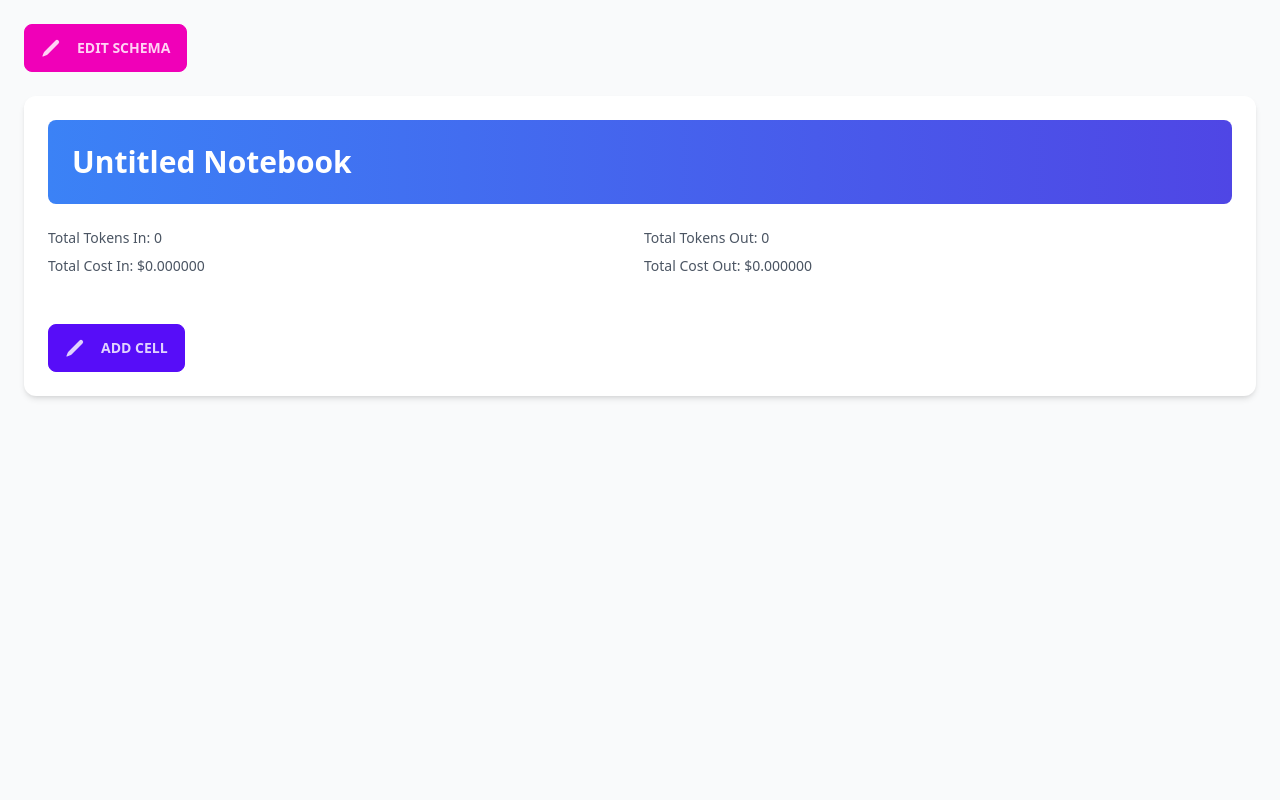
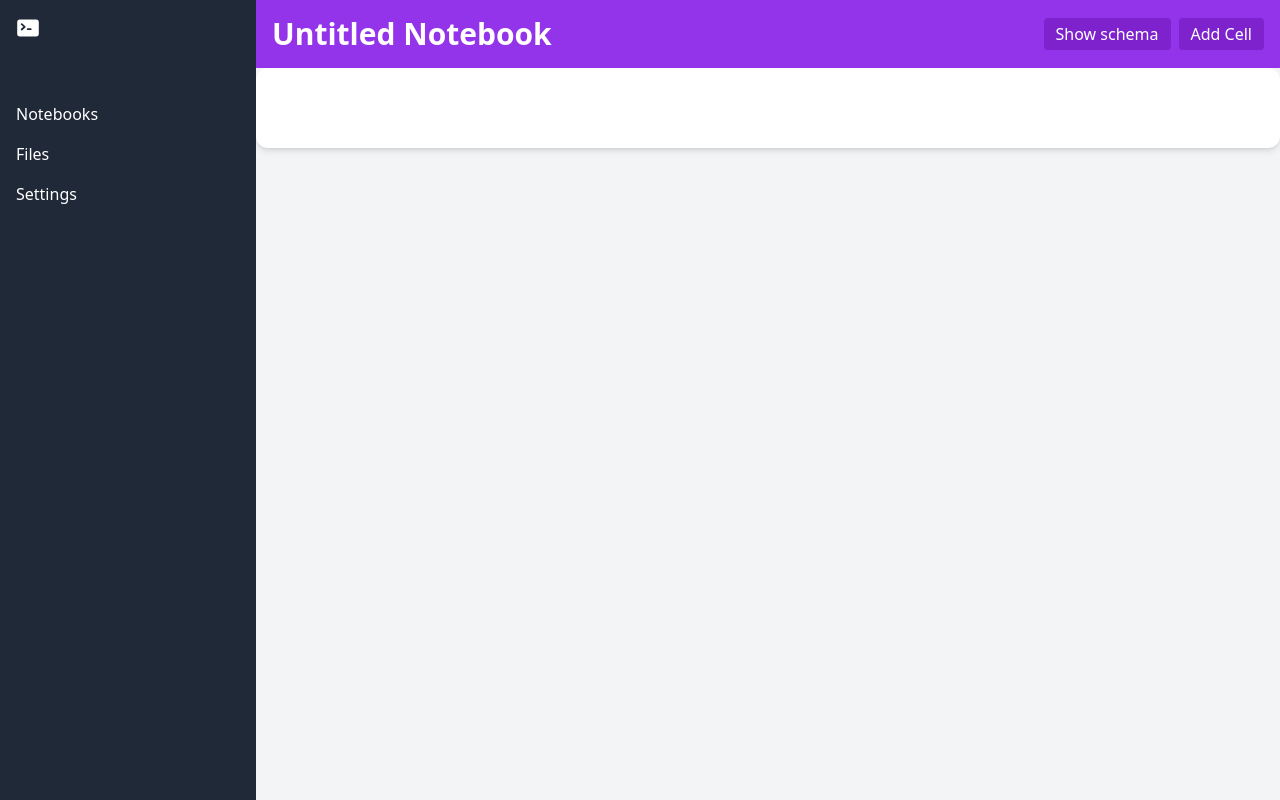
Before and after one commit to dested/jstome, a React (Vite) app: page / in a window 1280 px wide. Built offline with nearby package versions, Linux system fonts and the light colour scheme.

Commit message:
redesign

```diff
--- a/src/pages/Home/home.tsx
+++ b/src/pages/Home/home.tsx
@@ -13,7 +13,6 @@ import {
   CellInput,
   CellOutput,
   CellTypes,
-  example2,
   getImagePath,
   Notebook,
   NotebookCell,
@@ -22,7 +21,20 @@ import {
   unreachable,
 } from '@/kernel.tsx';
 import Editor from '@monaco-editor/react';
-import {PencilIcon, PlayIcon} from '@heroicons/react/20/solid';
+import {
+  ArrowDownTrayIcon,
+  ArrowUpIcon,
+  ChevronUpIcon,
+  CodeBracketIcon,
+  CommandLineIcon,
+  DocumentTextIcon,
+  EyeIcon,
+  EyeSlashIcon,
+  PencilIcon,
+  PlayIcon,
+  TrashIcon,
+  XCircleIcon,
+} from '@heroicons/react/20/solid';
 import clsx from 'clsx';
 import {DebounceUtils} from '@/utils/debounceUtils.ts';
 hljs.registerLanguage('javascript', javascript);
@@ -30,6 +42,7 @@ hljs.registerLanguage('javascript', javascript);
 export const Home = () => {
   const [notebook, setNotebook] = useState<Notebook | undefined>();
   const [editSchema, setEditSchema] = useState(false);
+  const [sidebarOpen, setSidebarOpen] = useState(true);
 
   useEffect(() => {
     ldb.get('notebook', (nb: string) => {
@@ -65,45 +78,32 @@ export const Home = () => {
   }, [notebook]);
 
   return (
-    <div className="container mx-auto p-6 bg-gray-50 min-h-screen">
-      <div className="flex space-x-4 mb-6">
-        {/*<button
-          className="btn btn-primary"
-          onClick={async () => {
-            if (notebook) await runKernel(notebook);
-          }}
-        >
-          <PlayIcon className="w-5 h-5 mr-2" />
-          Run Kernel
-        </button>*/}
-        <button className="btn btn-secondary" onClick={() => setEditSchema(!editSchema)}>
-          <PencilIcon className="w-5 h-5 mr-2" />
-          {editSchema ? 'Close Schema Editor' : 'Edit Schema'}
+    <div className="flex h-screen bg-gray-100">
+      <div className={`bg-gray-800 text-white transition-all duration-300 ${sidebarOpen ? 'w-64' : 'w-16'}`}>
+        <div className="p-4">
+          <button onClick={() => setSidebarOpen(!sidebarOpen)} className="text-white">
+            <CommandLineIcon className="h-6 w-6" />
           </button>
         </div>
+        {sidebarOpen && (
+          <nav className="mt-8">
+            <ul>
+              <li className="px-4 py-2 hover:bg-gray-700 cursor-pointer">Notebooks</li>
+              <li className="px-4 py-2 hover:bg-gray-700 cursor-pointer">Files</li>
+              <li className="px-4 py-2 hover:bg-gray-700 cursor-pointer">Settings</li>
+            </ul>
+          </nav>
+        )}
+      </div>
 
-      {editSchema && (
-        <div className="mb-6">
-          <Editor
-            options={{wordWrap: 'on'}}
-            height="50vh"
-            defaultLanguage="json"
-            defaultValue={JSON.stringify(notebook, null, 2)}
-            onChange={(e) => {
-              DebounceUtils.debounce('editCode', 1000, () => {
-                try {
-                  setNotebook(JSON.parse(e!));
-                } catch (e) {
-                  console.error(e);
-                }
-              });
-            }}
-            className="border border-gray-300 rounded-lg shadow-sm"
-          />
-        </div>
-      )}
+      {/* Main content */}
+      <div className="flex-1 flex flex-col overflow-hidden">
+        {/* Header */}
+
+        {/* Notebook area */}
 
         {notebook && <NotebookViewer notebook={notebook} saveNotebook={setNotebook} />}
+      </div>
     </div>
   );
 };
@@ -150,19 +150,64 @@ const NotebookViewer = ({notebook, saveNotebook}: {notebook: Notebook; saveNoteb
     };
     setIsLoaded(true);
   }, [notebook]);
+  const [editSchema, setEditSchema] = useState(false);
+  return (
+    <div className="flex-1 overflow-auto">
+      <header className="bg-purple-600 text-white p-4 flex justify-between items-center">
+        <h1 className="text-3xl font-bold">{notebook?.metadata.title ?? '[Untitled Notebook]'}</h1>
+        <div className="flex space-x-2">
+          <button
+            onClick={() => {
+              setEditSchema(!editSchema);
+            }}
+            className="bg-purple-700 hover:bg-purple-800 text-white px-3 py-1 rounded flex items-center"
+          >
+            Show schema
+          </button>
+          <button
+            onClick={() => {
+              const name = prompt('Enter the name of the new cell');
+              if (name) {
+                kernelRef.current?.addCell(name);
+              }
+            }}
+            className="bg-purple-700 hover:bg-purple-800 text-white px-3 py-1 rounded flex items-center"
+          >
+            Add Cell
+          </button>
+        </div>
+      </header>
+      <div className="bg-white rounded-xl shadow-md p-6">
+        {editSchema && (
+          <div className="mb-6">
+            <Editor
+              options={{wordWrap: 'on'}}
+              height="50vh"
+              defaultLanguage="json"
+              defaultValue={JSON.stringify(notebook, null, 2)}
+              onChange={(e) => {
+                DebounceUtils.debounce('editCode', 1000, () => {
+                  try {
+                    saveNotebook(JSON.parse(e!));
+                  } catch (e) {
+                    console.error(e);
+                  }
+                });
+              }}
+              className="border border-gray-300 rounded-lg shadow-sm"
+            />
+          </div>
+        )}
 
-  return (
-    <div className="bg-white rounded-xl shadow-md p-6">
         {isLoaded && (
           <NotebookKernelContext.Provider value={kernelRef.current}>
-          <NotebookHeader metadata={notebook.metadata} />
-          <div className="mt-4 text-sm text-gray-600 grid grid-cols-2 gap-2">
+            {/*<div className="mt-4 text-sm text-gray-600 grid grid-cols-2 gap-2">
               <p>Total Tokens In: {outputMeta.tokensIn}</p>
               <p>Total Tokens Out: {outputMeta.tokensOut}</p>
               <p>Total Cost In: ${outputMeta.costIn.toFixed(6)}</p>
               <p>Total Cost Out: ${outputMeta.costOut.toFixed(6)}</p>
-          </div>
-          <div className="space-y-6 mt-6">
+            </div>*/}
+            <div className="flex-1 overflow-auto p-4">
               {notebook.cells.map((cell, index) => (
                 <CellContainer
                   key={index}
@@ -180,33 +225,14 @@ const NotebookViewer = ({notebook, saveNotebook}: {notebook: Notebook; saveNoteb
                 />
               ))}
             </div>
-          <button
-            onClick={async () => {
-              const name = prompt('Enter the name of the new cell');
-              if (name) {
-                kernelRef.current?.addCell(name);
-              }
-            }}
-            className="btn btn-primary mt-6"
-          >
-            <PencilIcon className="w-5 h-5 mr-2" />
-            Add Cell
-          </button>
           </NotebookKernelContext.Provider>
         )}
+      </div>
     </div>
   );
 };
 
 const NotebookKernelContext = React.createContext<NotebookKernel | null>(null);
-
-const NotebookHeader = ({metadata}: {metadata: Notebook['metadata']}) => {
-  return (
-    <div className="bg-gradient-to-r from-blue-500 to-indigo-600 text-white p-6 rounded-lg mb-6">
-      <h1 className="text-3xl font-bold">{metadata.title}</h1>
-    </div>
-  );
-};
 
 const CellContainer = ({
   cell,
@@ -220,59 +246,63 @@ const CellContainer = ({
   const kernel = useContext(NotebookKernelContext);
   const [isExpanded, setIsExpanded] = React.useState(false);
   const [showOutputs, setShowOutputs] = useState(false);
+  const [processing, setProcessing] = useState(false);
   return (
-    <div className="border border-gray-200 rounded-lg shadow-sm overflow-hidden">
-      <div
-        className="flex items-center p-4 bg-gray-50 cursor-pointer hover:bg-gray-100 transition-colors duration-150"
-        onClick={() => setIsExpanded(!isExpanded)}
+    <div className="mb-4 border border-gray-300 rounded-lg overflow-hidden shadow-md">
+      <div className="bg-gray-200 p-2 flex justify-between items-center">
+        <div className="flex items-center space-x-2">
+          <button onClick={() => setIsExpanded(!isExpanded)} className="text-gray-600 hover:text-gray-800">
+            {isExpanded ? <ChevronDownIcon className="h-5 w-5" /> : <ChevronRightIcon className="h-5 w-5" />}
+          </button>
+          <span className="font-bold">{cell.input.id}</span>
+        </div>
+        <div className="flex space-x-2">
+          <button
+            onClick={() => onMove(cell, 'up')}
+            className="bg-blue-500 text-white px-2 py-1 rounded hover:bg-blue-600"
           >
-        {isExpanded ? (
-          <ChevronDownIcon className="w-5 h-5 mr-2 text-gray-500" />
-        ) : (
-          <ChevronRightIcon className="w-5 h-5 mr-2 text-gray-500" />
-        )}
-        <span className="font-semibold text-gray-700">Cell {cell.input.id}</span>
-        <div className={'ml-auto space-x-2'}>
-          <button
-            onClick={() => {
-              onMove(cell, 'up');
-            }}
-            className="btn btn-outline btn-primary  ml-auto bg-green-500 text-white"
-          >
-            Move up
+            <ChevronUpIcon className="h-5 w-5" />
           </button>
           <button
-            onClick={() => {
-              onMove(cell, 'down');
-            }}
-            className="btn btn-outline btn-primary  ml-auto bg-green-500 text-white"
+            onClick={() => onMove(cell, 'down')}
+            className="bg-blue-500 text-white px-2 py-1 rounded hover:bg-blue-600"
           >
-            Move Down
+            <ChevronDownIcon className="h-5 w-5" />
+          </button>
+          <button onClick={() => onSave(null)} className="bg-red-500 text-white px-2 py-1 rounded hover:bg-red-600">
+            <TrashIcon className="h-5 w-5" />
           </button>
           <button
-            onClick={() => {
-              onSave(null);
+            onClick={async () => {
+              setProcessing(true);
+              await kernel?.runCell(cell.input.id, true);
+              setProcessing(false);
             }}
-            className="btn btn-outline btn-primary  ml-auto bg-red-500 text-white"
+            className="bg-green-500 text-white px-3 py-1 rounded hover:bg-green-600 flex items-center"
           >
-            Remove
+            <PlayIcon className="w-5 h-5 mr-2" />
+            {kernel?.cellHasOutput(cell.input.id) ? 'Re-run Cell' : 'Run Cell'}
           </button>
         </div>
       </div>
       {isExpanded && (
-        <div className="p-4">
+        <>
           <CellInputComponent
+            processing={processing}
             cellInput={cell.input}
             onSave={(e) => {
               cell.input = e;
               onSave(cell);
             }}
           />
-          <button onClick={() => setShowOutputs(!showOutputs)} className="btn btn-outline btn-secondary mt-4">
-            <PencilIcon className="w-5 h-5 mr-2" />
-            {showOutputs ? 'Hide Outputs' : 'Show Outputs'}
+          {cell.outputDetails && (
+            <div className="border-t border-gray-300">
+              <div className="bg-gray-100 p-2 flex justify-between items-center">
+                <span className="font-semibold">Output</span>
+                <div className="flex space-x-2">
+                  <button onClick={() => setShowOutputs(!showOutputs)} className="text-gray-600 hover:text-gray-800">
+                    {showOutputs ? <EyeSlashIcon className="h-5 w-5" /> : <EyeIcon className="h-5 w-5" />}
                   </button>
-          {cell.outputDetails && (
                   <button
                     onClick={() => {
                       const should = confirm('Are you sure you want to clear the outputs?');
@@ -280,13 +310,10 @@ const CellContainer = ({
                         kernel?.clearOutputs(cell.input.id);
                       }
                     }}
-              className="btn btn-outline btn-secondary mt-4"
+                    className="text-gray-600 hover:text-gray-800"
                   >
-              <PencilIcon className="w-5 h-5 mr-2" />
-              Clear outputs
+                    <XCircleIcon className="h-5 w-5" />
                   </button>
-          )}
-          {cell.outputDetails && (
                   <button
                     onClick={() => {
                       const should = confirm('Are you sure you want to download the outputs?');
@@ -294,14 +321,14 @@ const CellContainer = ({
                         kernel?.downloadOutputs(cell.input.id);
                       }
                     }}
-              className="btn btn-outline btn-secondary mt-4"
+                    className="text-gray-600 hover:text-gray-800"
                   >
-              <PencilIcon className="w-5 h-5 mr-2" />
-              Download outputs
+                    <ArrowDownTrayIcon className="h-5 w-5" />
                   </button>
-          )}
+                </div>
+              </div>
               {showOutputs ? (
-            <>
+                <div className={'p-4'}>
                   {cell.outputDetails &&
                     (cell.outputDetails.hasMultipleOutputs ? (
                       <div className="space-y-4">
@@ -323,9 +350,9 @@ const CellContainer = ({
                     ) : (
                       <CellOutputComponent output={cell.outputDetails.output} input={cell.input} />
                     ))}
-            </>
+                </div>
               ) : (
-            <div className="text-gray-500">
+                <div className="text-gray-500 p-4">
                   Has{' '}
                   {cell.outputDetails?.hasMultipleOutputs
                     ? cell.outputDetails.outputs.length
@@ -337,6 +364,25 @@ const CellContainer = ({
               )}
             </div>
           )}
+        </>
+      )}
+      {/*<div className="bg-blue-50 p-2 border-t border-blue-200">
+        <p className="text-sm font-semibold">Dependencies:</p>
+        <ul className="list-disc list-inside">
+          {cell.dependencies.map((dep, i) => (
+            <li key={i} className="text-sm">
+              {dep}
+            </li>
+          ))}
+        </ul>
+        <button
+          className="mt-2 text-blue-600 hover:text-blue-800 text-sm"
+          onClick={() => {
+          }}
+        >
+          Edit Dependencies
+        </button>
+      </div>*/}
     </div>
   );
 };
@@ -892,15 +938,24 @@ function ObjectEditor({object, onSave}: {object: string; onSave: (value: string)
   );
 }
 
-const CellInputComponent = ({cellInput, onSave}: {cellInput: CellInput; onSave: (value: CellInput) => void}) => {
+const CellInputComponent = ({
+  cellInput,
+  processing,
+  onSave,
+}: {
+  processing: boolean;
+  cellInput: CellInput;
+  onSave: (value: CellInput) => void;
+}) => {
   const [editing, setEditing] = useState(false);
   const kernel = useContext(NotebookKernelContext);
   const [editDependencies, setEditDependencies] = useState(false);
-  const [processing, setProcessing] = useState(false);
   return (
+    <>
+      <div className="bg-gray-100 p-2 flex justify-between items-center">
+        <span className="font-semibold">Input</span>
+      </div>
       <div className={clsx('mb-6 p-4', processing && 'bg-yellow-200/50')}>
-      <h3 className="text-lg font-semibold mb-3">Input</h3>
-
         {!editDependencies ? (
           <>
             {cellInput.dependencies && Object.keys(cellInput.dependencies).length > 0 && (
@@ -909,8 +964,8 @@ const CellInputComponent = ({cellInput, onSave}: {cellInput: CellInput; onSave:
                 <ul className="list-disc list-inside space-y-1">
                   {Object.entries(cellInput.dependencies).map(([dependencyKey, dependency], index) => (
                     <li key={index} className="text-blue-600">
-                    <strong>{dependencyKey}:</strong> {dependency.cellId} ({dependency.forEach ? 'Iterate' : 'Single'})
-                    ({dependency.type}) {'field' in dependency && `(${dependency.field})`}
+                      <strong>{dependencyKey}:</strong> {dependency.cellId} ({dependency.forEach ? 'Iterate' : 'Single'}
+                      ) ({dependency.type}) {'field' in dependency && `(${dependency.field})`}
                     </li>
                   ))}
                 </ul>
@@ -1060,20 +1115,11 @@ const CellInputComponent = ({cellInput, onSave}: {cellInput: CellInput; onSave:
             <PencilIcon className="w-5 h-5 mr-2" />
             {editing ? 'Finish Editing' : 'Edit'}
           </button>
-        <button
-          onClick={async () => {
-            setProcessing(true);
-            await kernel?.runCell(cellInput.id, true);
-            setProcessing(false);
-          }}
-          className="btn btn-primary"
-        >
-          <PlayIcon className="w-5 h-5 mr-2" />
-          {kernel?.cellHasOutput(cellInput.id) ? 'Re-run Cell' : 'Run Cell'}
-        </button>
+
           {processing && <p className="text-yellow-500">Processing...</p>}
         </div>
       </div>
+    </>
   );
 };
 
--- a/src/pages/Home/other.tsx
+++ b/src/pages/Home/other.tsx
@@ -29,7 +29,6 @@ import {
 import Markdown from 'react-markdown';
 
 function Other() {
-  return <BoldJupyterInterface></BoldJupyterInterface>;
   const [cells, setCells] = useState([]);
   const [sidebarOpen, setSidebarOpen] = useState(true);
 
@@ -53,7 +52,6 @@ function Other() {
 
   return (
     <div className="flex h-screen bg-gray-100">
-      {/* Sidebar */}
       <div className={`bg-gray-800 text-white transition-all duration-300 ${sidebarOpen ? 'w-64' : 'w-16'}`}>
         <div className="p-4">
           <button onClick={() => setSidebarOpen(!sidebarOpen)} className="text-white">
```
Also changed, not shown: 1 other file (tests, documents, lock files or other folders). Lines whose indentation alone changed are shown as unchanged.
